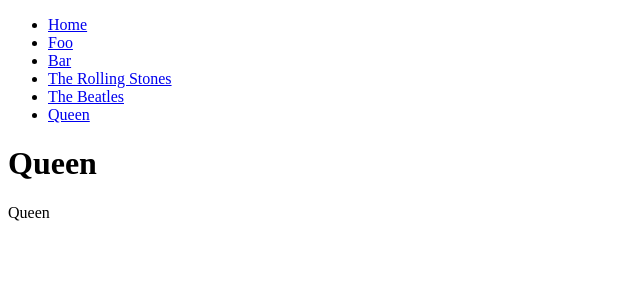
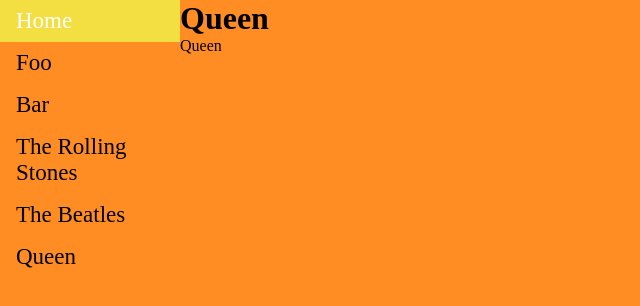
Before and after one commit to fran8narf/angularMusicApp, a plain HTML site: page index.html at #!/queen in a window 1280 px wide. Shown: the whole page, without its empty margins (0-640 px from the left). Drawn offline with nearby package versions, Linux system fonts and the light colour scheme; some packages are replaced by stand-ins of ours.

Commit message:
First view with video and image (rollings)

```diff
--- /dev/null
+++ b/css/styles.css
@@ -0,0 +1,47 @@
+* {
+	margin: 0px;
+	padding: 0px;
+}
+
+body {
+	background-color: #ff8d23;
+}
+.views-cont {
+	width: 55%;
+}
+.views-cont img {
+	width: 35%;
+	margin: 0px auto;
+}
+ul {
+	list-style: none;
+	margin: 0px;
+	padding: 0px;
+	width: 200px;
+}
+
+li a {
+	display: block;
+	color: #000;
+	font-size: 23px;
+	padding: 8px 16px;
+	text-decoration: none;
+}
+
+li a:hover {
+	background-color: #f4df42;
+	color: white;
+}
+
+ul > li {
+	margin-left: 1em;
+}
+header {
+	width: 100%;
+
+}
+header > ul.top-menu > li{
+	width: 90%;
+	margin: 0px auto;
+	float: left;
+}
--- a/index.html
+++ b/index.html
@@ -9,9 +9,12 @@
 
 		<title>{{ title }}</title>
 
+		<link rel="stylesheet" type="text/css" href="css/styles.css">
+
 	</head>
 	<body>
-		<ul>
+		<header>
+			<ul class="top-menu">
 				<li><a href="#">Home</a></li>
 				<li><a href="#foo">Foo</a></li>
 				<li><a href="#bar">Bar</a></li>
@@ -19,9 +22,13 @@
 				<li><a href="#the-beatles">The Beatles</a></li>
 				<li><a href="#queen">Queen</a></li>
 			</ul>
+		<header>
+
 
 		<div class="views-cont">
-			<div ng-view></div>
+			<div ng-view>
+
+			</div>
 		</div>
 
 		<script src="//cdnjs.cloudflare.com/ajax/libs/angular.js/1.2.7/angular.min.js"></script>
--- a/js/main.js
+++ b/js/main.js
@@ -45,11 +45,14 @@
 angularMusicApp.controller('barCntrlr', function($scope) {
     $scope.message = 'En construcción!';
     $scope.title = 'Bar';
+
 });
 
-angularMusicApp.controller('rollingsCntrlr', function($scope) {
+angularMusicApp.controller('rollingsCntrlr', function($scope, $sce) {
     $scope.message = 'The Rolling Stones';
     $scope.title = 'The Rolling Stones';
+    $scope.image = 'http://www.billboard.com/files/media/the-rolling-stones-1964-billboard-650.jpg';
+    $scope.video = $sce.trustAsResourceUrl('https://www.youtube.com/embed/O4irXQhgMqg');
 });
 
 angularMusicApp.controller('beatlesCntrlr', function($scope) {
--- a/views/queen.html
+++ b/views/queen.html
@@ -1,4 +1,5 @@
 <div>
   <h1>Queen</h1>
   <p>{{ message }}</p>
+  <img src="{{ image }}">
 </div>
```
Also changed, not shown: views/rollings.html (+3 -2 lines). Lines whose indentation alone changed are shown as unchanged.
